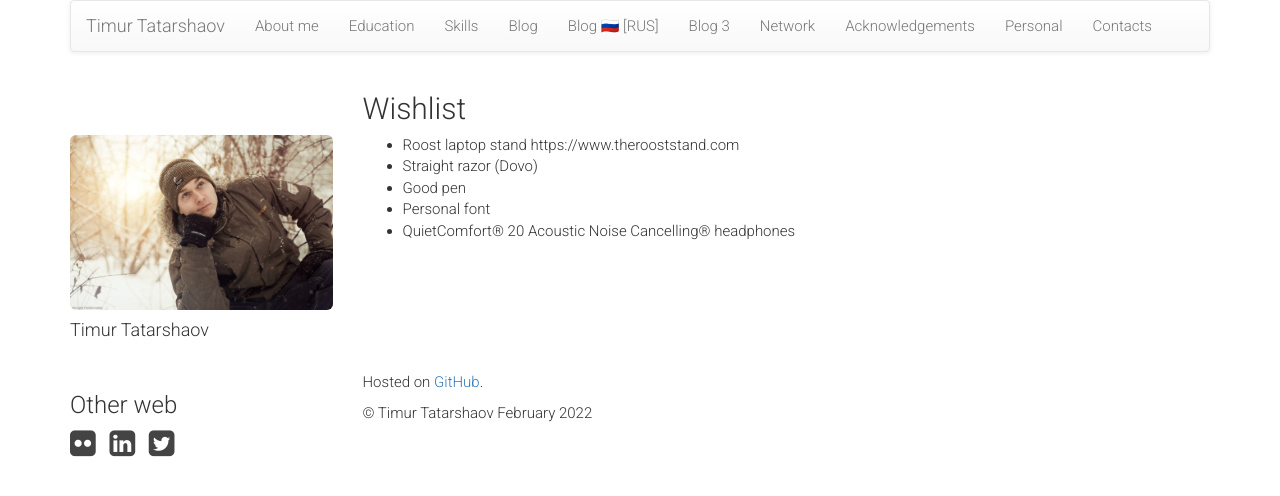
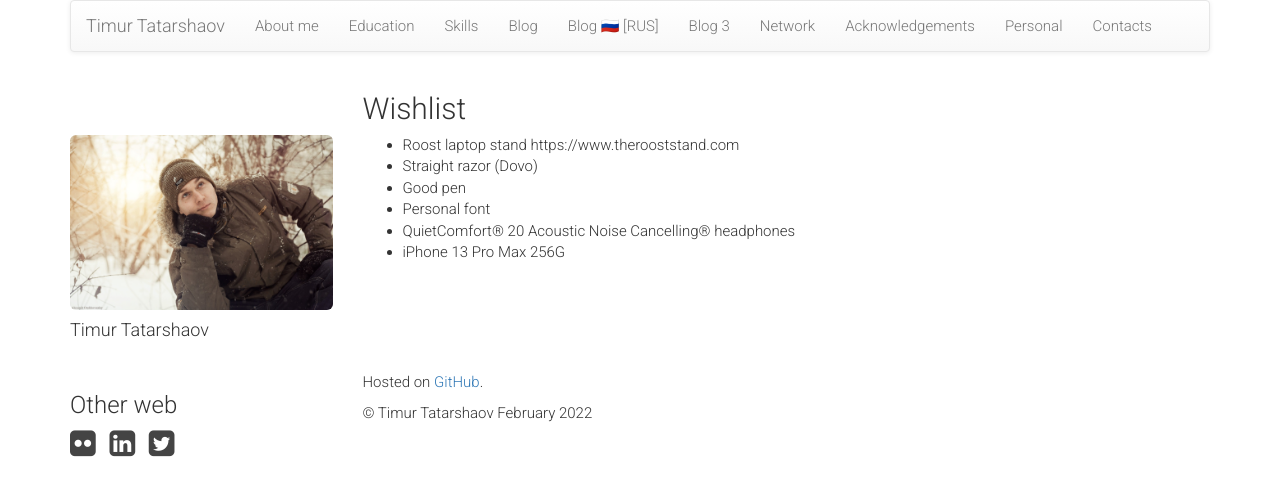
Before and after one commit to famer/famer.github.io, a Jekyll site: the page built from wishlist.md, in a window 1280 px wide. Shown: the top 496 px of the page. Built offline with Jekyll 4.4.1, drawn with Linux system fonts in a browser that asks for light colours; nearby versions of some CDN libraries.

Commit message:
Add iPhone 13 to the wishlist

```diff
--- a/wishlist.md
+++ b/wishlist.md
@@ -6,3 +6,4 @@ title: Wishlist
 - Good pen
 - Personal font
 - QuietComfort® 20 Acoustic Noise Cancelling® headphones
+- iPhone 13 Pro Max 256G
```
